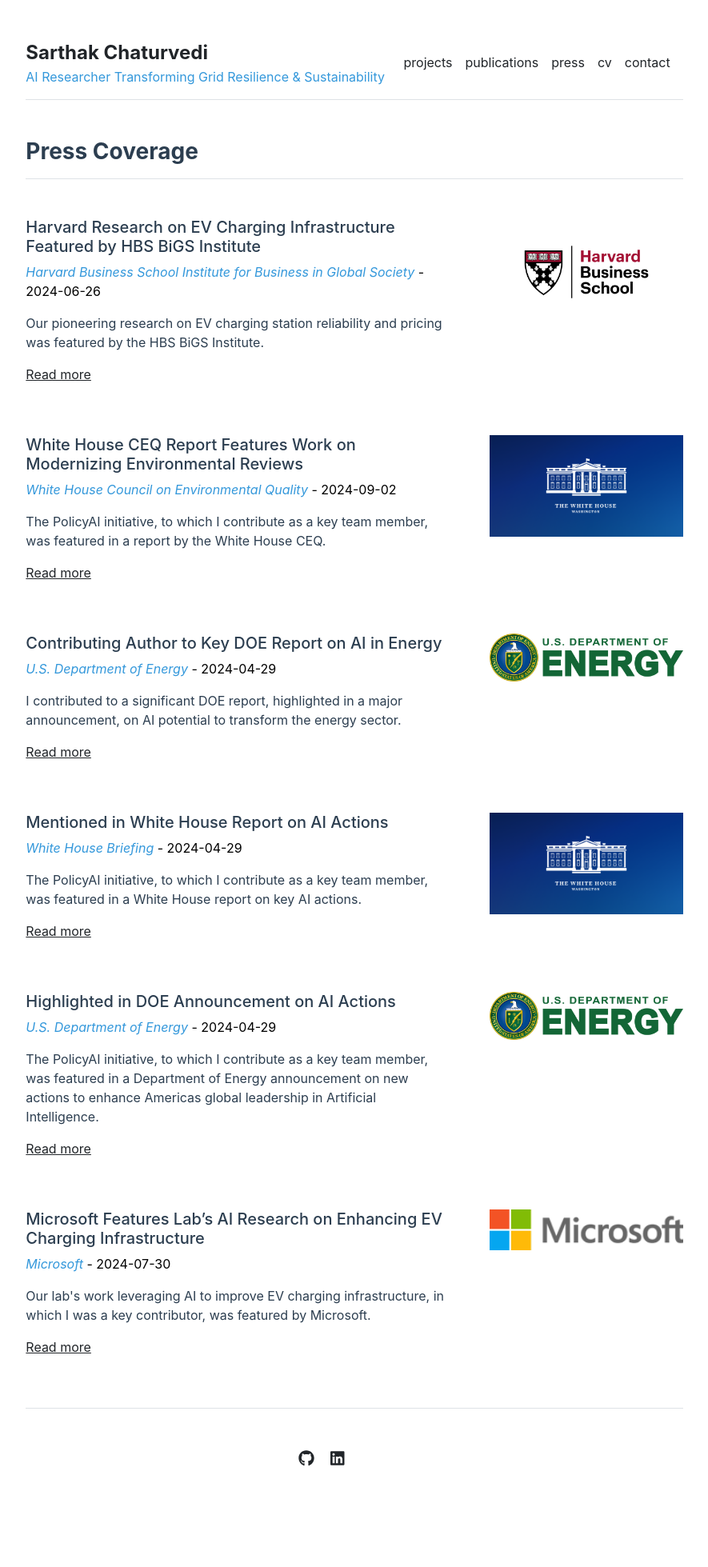
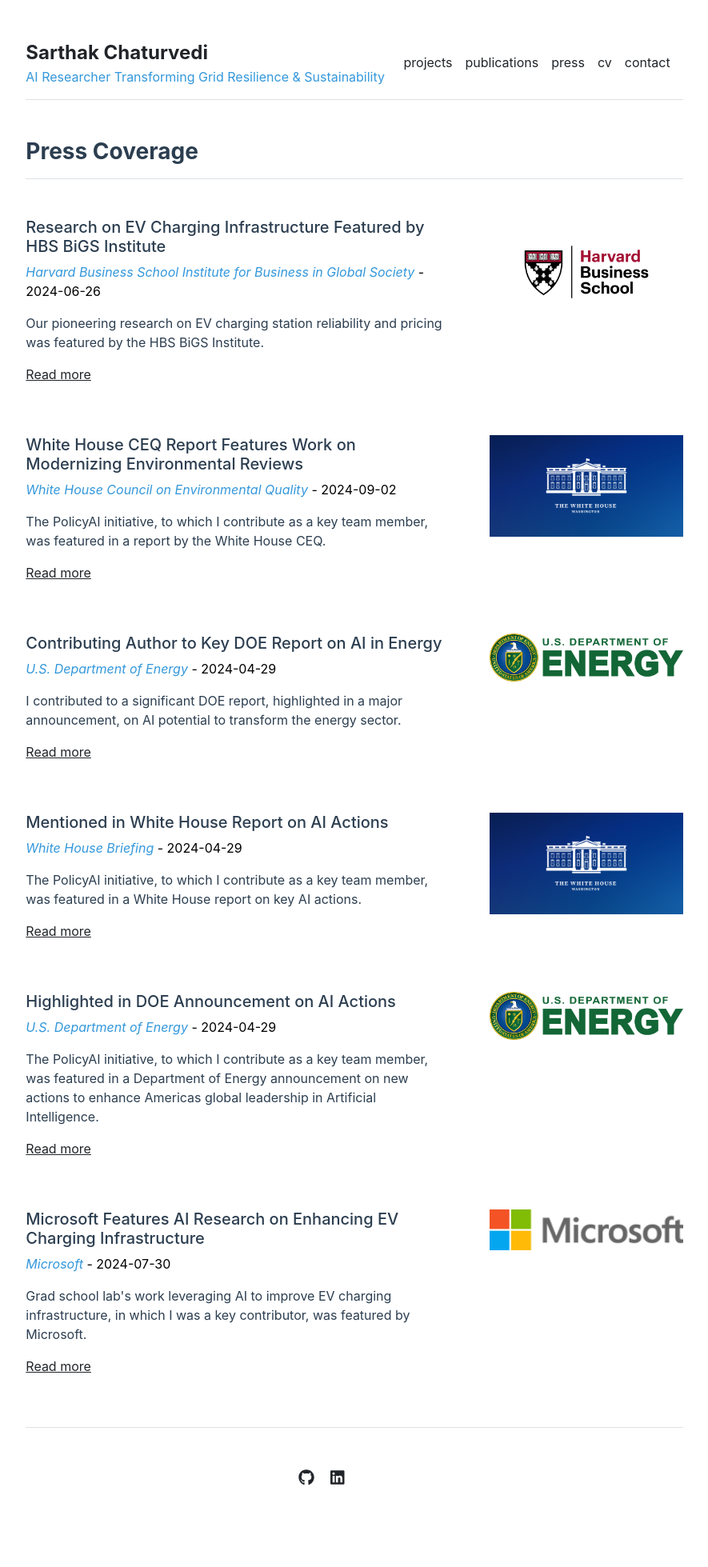
Before and after one commit to sarthakchat/sarthakchat.github.io, a Jekyll site: the page built from news-coverage.md, in a window 1280 px wide. Shown: the whole page at 80% size, without its empty margins (197-1082 px from the left). Built offline with Jekyll 4.4.1, drawn with Linux system fonts in a browser that asks for light colours; before the commit the page ends 1935 px from its top, so only the background shows below that.

Commit message:
Update settings.yml

```diff
--- a/_data/settings.yml
+++ b/_data/settings.yml
@@ -49,18 +49,18 @@ courses:
 - {name: 'Stellar Structures', url: 'stellar-structures'}
 
 featured_news_coverage:
-  - {title: 'Harvard Research on EV Charging Infrastructure Featured by HBS BiGS Institute', publication: 'Harvard Business School Institute for Business in Global Society', date: '2024-06-26', summary: "Our pioneering research on EV charging station reliability and pricing was featured by the HBS BiGS Institute.", image: 'assets/img/hbs.jpg', url: 'hbs-bigs-ev-charging'}
+  - {title: 'Research on EV Charging Infrastructure Featured by HBS BiGS Institute', publication: 'Harvard Business School Institute for Business in Global Society', date: '2024-06-26', summary: "Our pioneering research on EV charging station reliability and pricing was featured by the HBS BiGS Institute.", image: 'assets/img/hbs.jpg', url: 'hbs-bigs-ev-charging'}
   - {title: 'White House CEQ Report Features Work on Modernizing Environmental Reviews', publication: 'White House Council on Environmental Quality', date: '2024-09-02', summary: "The PolicyAI initiative, to which I contribute as a key team member, was featured in a report by the White House CEQ.", image: 'assets/img/White_House.webp', url: 'ceq-policyai-report'}
   - {title: 'Contributing Author to Key DOE Report on AI in Energy', publication: "U.S. Department of Energy", date: '2024-04-29', summary: "I contributed to a significant DOE report, highlighted in a major announcement, on AI potential to transform the energy sector.", image: 'assets/img/doe_logo.png', url: 'doe-ai-energy-report'}
   - {title: 'Mentioned in White House Report on AI Actions', publication: 'White House Briefing', date: '2024-04-29', summary: "The PolicyAI initiative, to which I contribute as a key team member, was featured in a White House report on key AI actions.", image: 'assets/img/White_House.webp', url: 'white-house-ai-recognition'}
 
 news_coverage:
-  - {title: 'Harvard Research on EV Charging Infrastructure Featured by HBS BiGS Institute', publication: 'Harvard Business School Institute for Business in Global Society', date: '2024-06-26', summary: "Our pioneering research on EV charging station reliability and pricing was featured by the HBS BiGS Institute.", image: 'assets/img/hbs.jpg', url: 'hbs-bigs-ev-charging'}
+  - {title: 'Research on EV Charging Infrastructure Featured by HBS BiGS Institute', publication: 'Harvard Business School Institute for Business in Global Society', date: '2024-06-26', summary: "Our pioneering research on EV charging station reliability and pricing was featured by the HBS BiGS Institute.", image: 'assets/img/hbs.jpg', url: 'hbs-bigs-ev-charging'}
   - {title: 'White House CEQ Report Features Work on Modernizing Environmental Reviews', publication: 'White House Council on Environmental Quality', date: '2024-09-02', summary: "The PolicyAI initiative, to which I contribute as a key team member, was featured in a report by the White House CEQ.", image: 'assets/img/White_House.webp', url: 'ceq-policyai-report'}
   - {title: 'Contributing Author to Key DOE Report on AI in Energy', publication: "U.S. Department of Energy", date: '2024-04-29', summary: "I contributed to a significant DOE report, highlighted in a major announcement, on AI potential to transform the energy sector.", image: 'assets/img/doe_logo.png', url: 'doe-ai-energy-report'}
   - {title: 'Mentioned in White House Report on AI Actions', publication: 'White House Briefing', date: '2024-04-29', summary: "The PolicyAI initiative, to which I contribute as a key team member, was featured in a White House report on key AI actions.", image: 'assets/img/White_House.webp', url: 'white-house-ai-recognition'}
   - {title: 'Highlighted in DOE Announcement on AI Actions', publication: "U.S. Department of Energy", date: '2024-04-29', summary: "The PolicyAI initiative, to which I contribute as a key team member, was featured in a Department of Energy announcement on new actions to enhance Americas global leadership in Artificial Intelligence.", image: 'assets/img/doe_logo.png', url: 'doe-policyai-feature'}
-  - {title: 'Microsoft Features Lab’s AI Research on Enhancing EV Charging Infrastructure', publication: 'Microsoft', date: '2024-07-30', summary: "Our lab's work leveraging AI to improve EV charging infrastructure, in which I was a key contributor, was featured by Microsoft.", image: 'assets/img/MSlogo.png', url: 'microsoft-ev-ai-feature'}
+  - {title: 'Microsoft Features AI Research on Enhancing EV Charging Infrastructure', publication: 'Microsoft', date: '2024-07-30', summary: "Grad school lab's work leveraging AI to improve EV charging infrastructure, in which I was a key contributor, was featured by Microsoft.", image: 'assets/img/MSlogo.png', url: 'microsoft-ev-ai-feature'}
 
 featured_publications:
   - {title: 'US Department of Energy Report: AI for Energy - Opportunities for a Modern Grid and Clean Energy Economy', publication: 'U.S. Department of Energy', date: '2024-04-29', summary: "I contributed to a significant DOE report, highlighted in a major announcement, on AI's potential to transform the energy sector.", image: 'assets/img/doe_logo.png', url: 'doe-ai-energy-report'}
```
